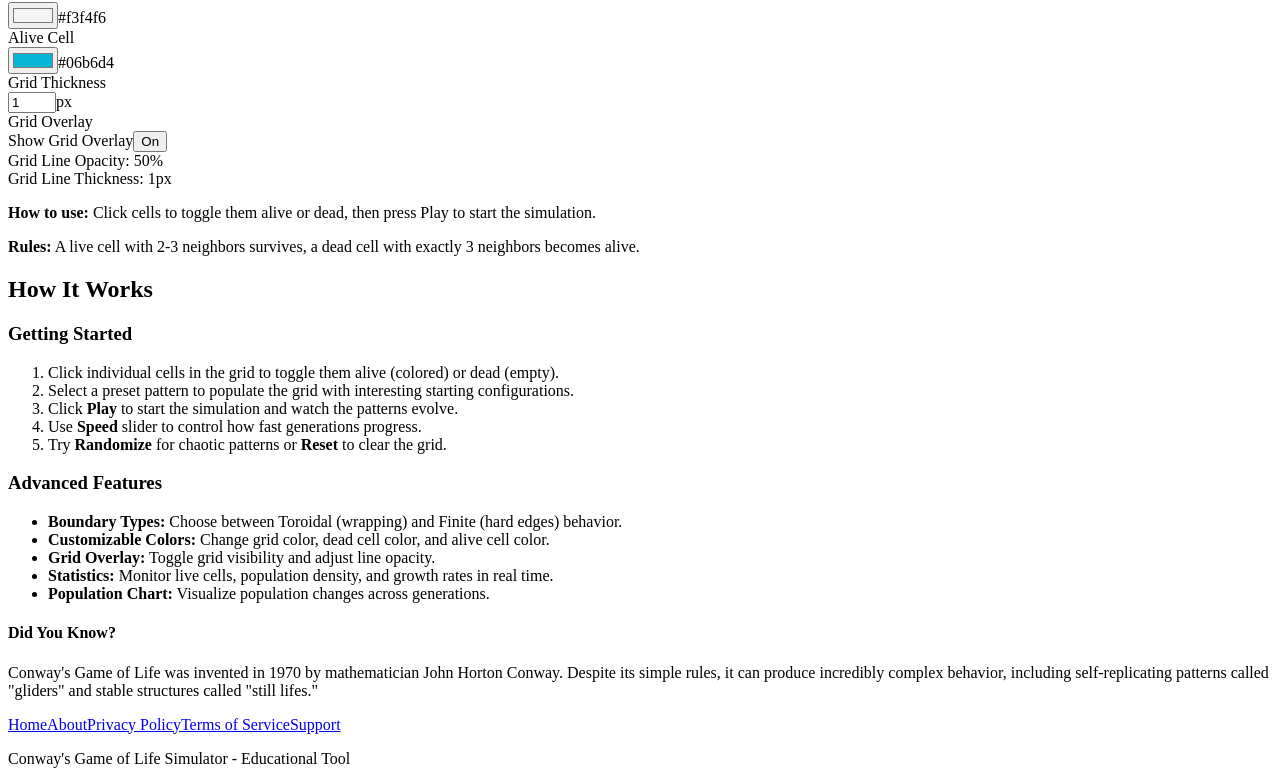
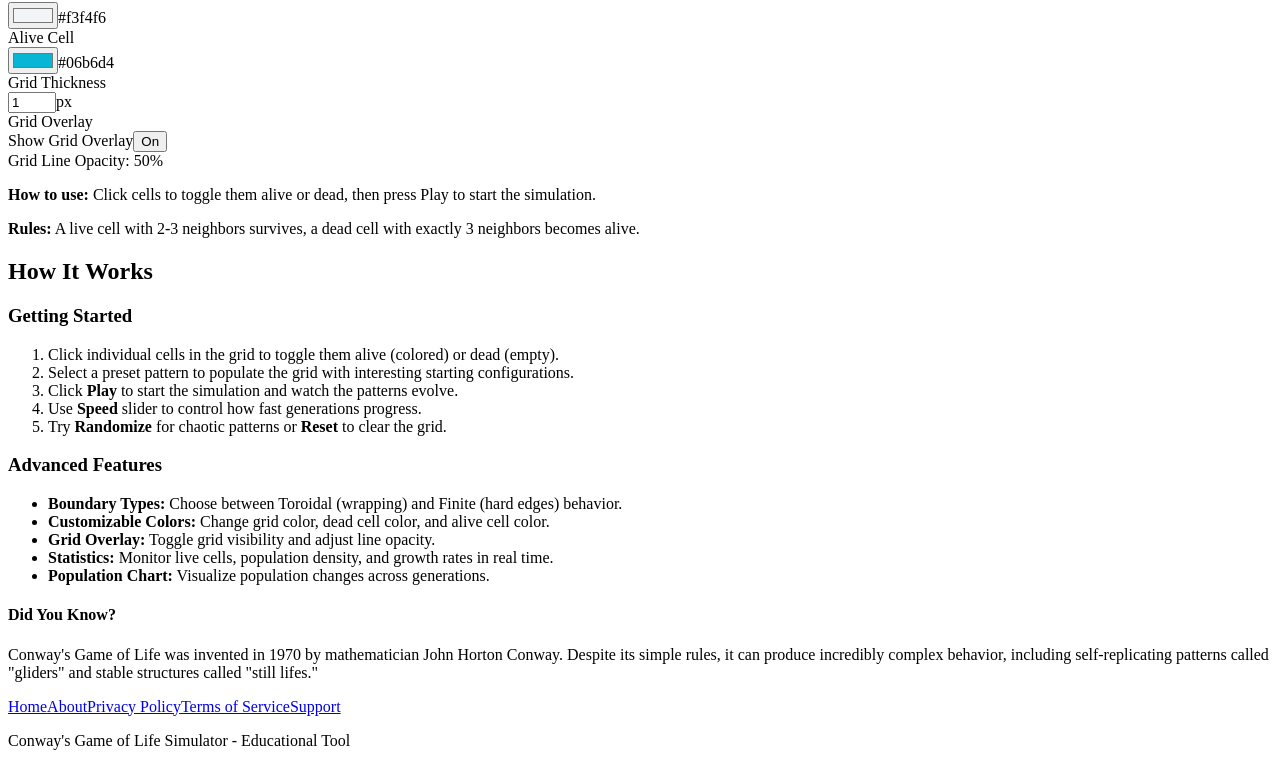
Before and after one commit to AntonioAI/game-of-life, a React (Vite) app in the folder client/: page / in a window 1280 px wide. Shown: the part 3473-4257 px from the top of the page. Built offline with nearby package versions, Linux system fonts and the light colour scheme.

Commit message:
chore: remove redundant code

```diff
--- a/client/src/features/gameoflife/GameOfLifeSimulator.tsx
+++ b/client/src/features/gameoflife/GameOfLifeSimulator.tsx
@@ -182,10 +182,8 @@ function GameOfLifeSimulator() {
           <GridOverlayCustomizer
             showGridOverlay={showGridOverlay}
             gridLineOpacity={gridLineOpacity}
-            gridThickness={gridThickness}
             onShowGridOverlayChange={setShowGridOverlay}
             onGridLineOpacityChange={setGridLineOpacity}
-            onGridThicknessChange={setGridThickness}
           />
         </div>
       </div>
--- a/client/src/features/gameoflife/GridOverlayCustomizer.tsx
+++ b/client/src/features/gameoflife/GridOverlayCustomizer.tsx
@@ -5,19 +5,15 @@ import { Slider } from '../../components/ui/slider';
 interface GridOverlayCustomizerProps {
   showGridOverlay: boolean;
   gridLineOpacity: number;
-  gridThickness: number;
   onShowGridOverlayChange: (show: boolean) => void;
   onGridLineOpacityChange: (opacity: number) => void;
-  onGridThicknessChange: (thickness: number) => void;
 }
 
 function GridOverlayCustomizer({
   showGridOverlay,
   gridLineOpacity,
-  gridThickness,
   onShowGridOverlayChange,
   onGridLineOpacityChange,
-  onGridThicknessChange,
 }: GridOverlayCustomizerProps) {
   return (
     <div className="space-y-4">
@@ -35,7 +31,6 @@ function GridOverlayCustomizer({
       </div>
 
       {showGridOverlay && (
-        <div className="space-y-4">
         <div className="space-y-2">
           <label className="block text-sm font-semibold text-gray-900 dark:text-white">
             Grid Line Opacity: <span className="text-blue-600 dark:text-cyan-400">{Math.round(gridLineOpacity * 100)}%</span>
@@ -49,20 +44,6 @@ function GridOverlayCustomizer({
             className="w-full"
           />
         </div>
-          <div className="space-y-2">
-            <label className="block text-sm font-semibold text-gray-900 dark:text-white">
-              Grid Line Thickness: <span className="text-blue-600 dark:text-cyan-400">{gridThickness}px</span>
-            </label>
-            <Slider
-              value={[gridThickness]}
-              onValueChange={(value) => onGridThicknessChange(value[0])}
-              min={1}
-              max={5}
-              step={1}
-              className="w-full"
-            />
-          </div>
-        </div>
       )}
     </div>
   );
--- a/client/src/pages/About.tsx
+++ b/client/src/pages/About.tsx
@@ -94,10 +94,8 @@ function About() {
                </p>
              </div>
           </div>
-        </div>
-      </section>
-
-
+         </div>
+       </section>
     </main>
   );
 }
--- a/client/src/pages/Home.tsx
+++ b/client/src/pages/Home.tsx
@@ -40,8 +40,6 @@ function Home() {
           </div>
         </div>
       </section>
-
-
 
       {/* Simulator Section */}
       <section className="bg-white dark:bg-gray-950">
--- a/client/src/pages/Privacy.tsx
+++ b/client/src/pages/Privacy.tsx
@@ -96,10 +96,8 @@ function Privacy() {
               </p>
             </div>
           </div>
-        </div>
-      </section>
-
-
+         </div>
+       </section>
     </main>
   );
 }
--- a/client/src/pages/Terms.tsx
+++ b/client/src/pages/Terms.tsx
@@ -151,8 +151,6 @@ function Terms() {
            </div>
          </div>
        </section>
-
-
     </main>
   );
 }
```
Also changed, not shown: 1 other file (tests, documents, lock files or other folders). Lines whose indentation alone changed are shown as unchanged.
